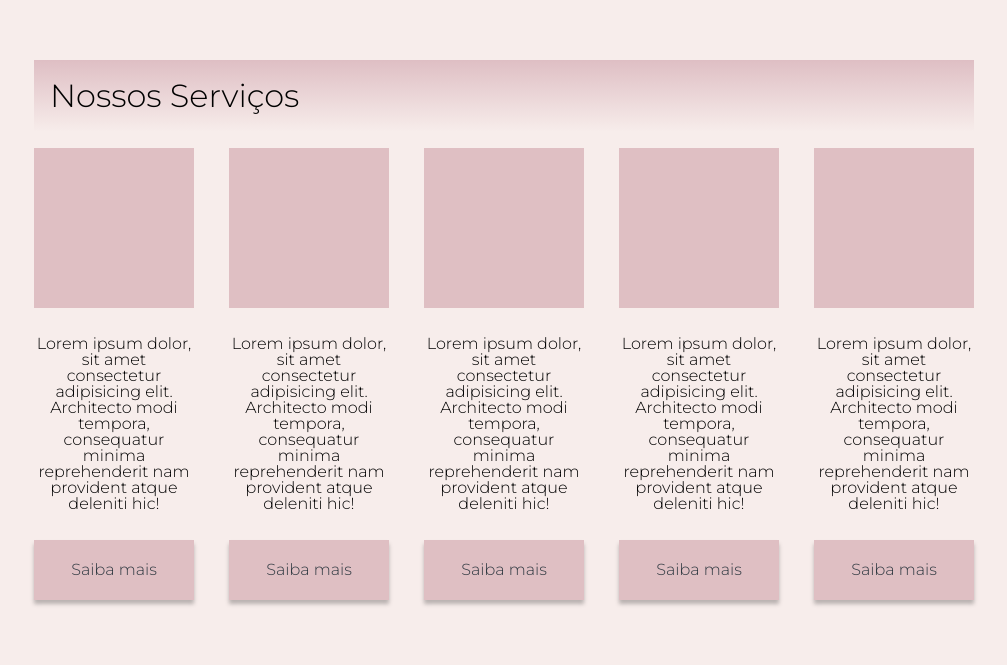
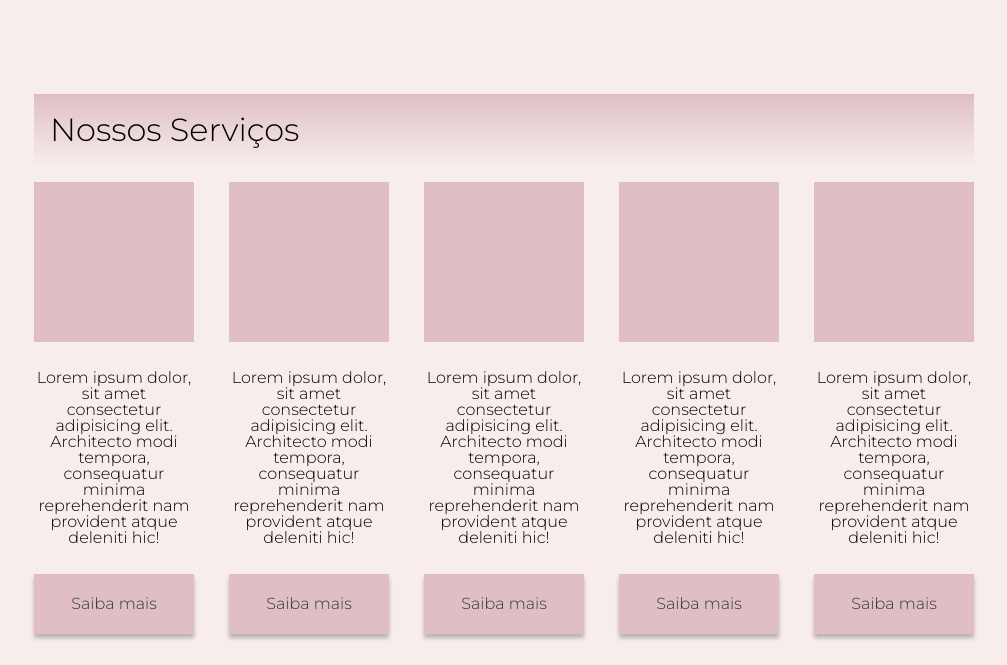
Before and after one commit to CTI-Neuro/CTI-Neuro-Site, a plain HTML site: page index.html in a window 1280 px wide. Shown: the part 720-1385 px from the top of the page, without its empty margins (179-1186 px from the left). Drawn offline with Linux system fonts and the light colour scheme.

Commit message:
atualizando top

```diff
--- a/style.css
+++ b/style.css
@@ -23,7 +23,7 @@ body {
     width: 1366px;
     height: 678px;
     left: 0px;
-    top: 764px;
+    top: 798px;
 }
 
 .titulo-servicos {
```
